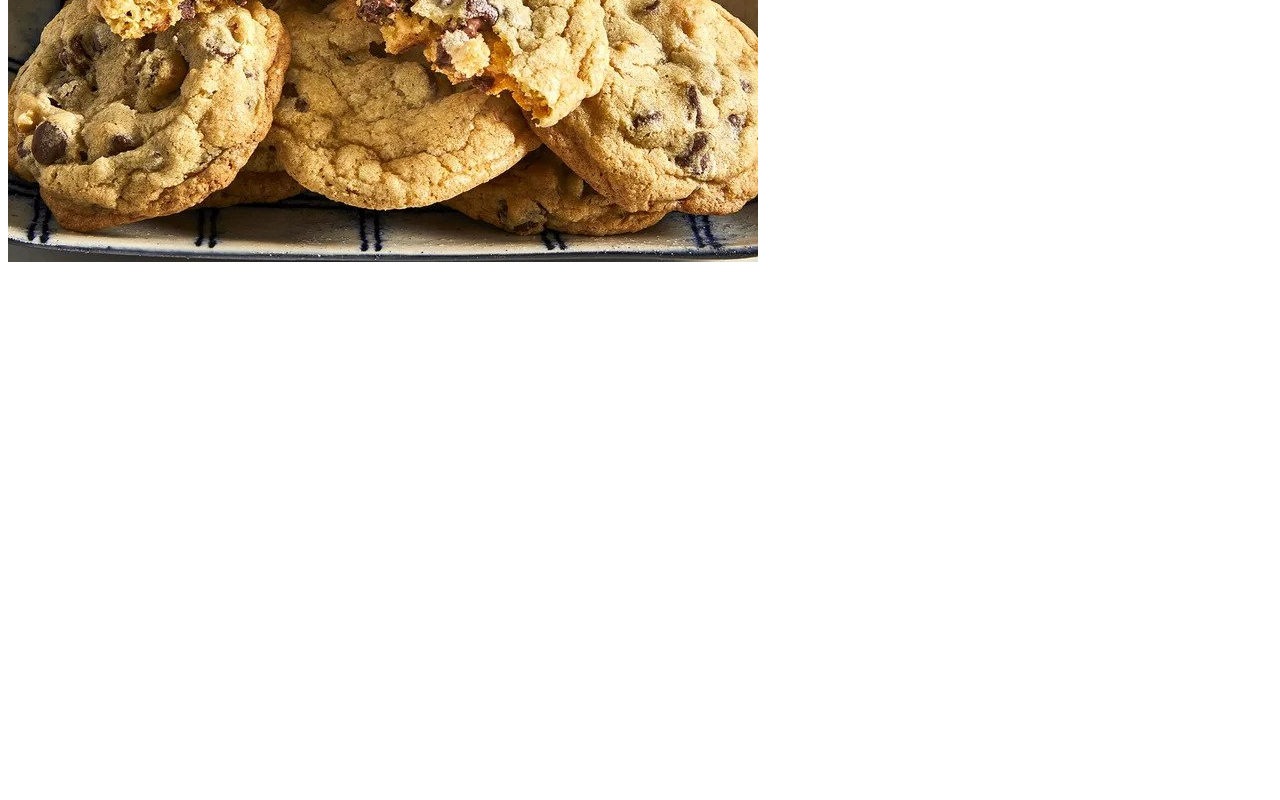
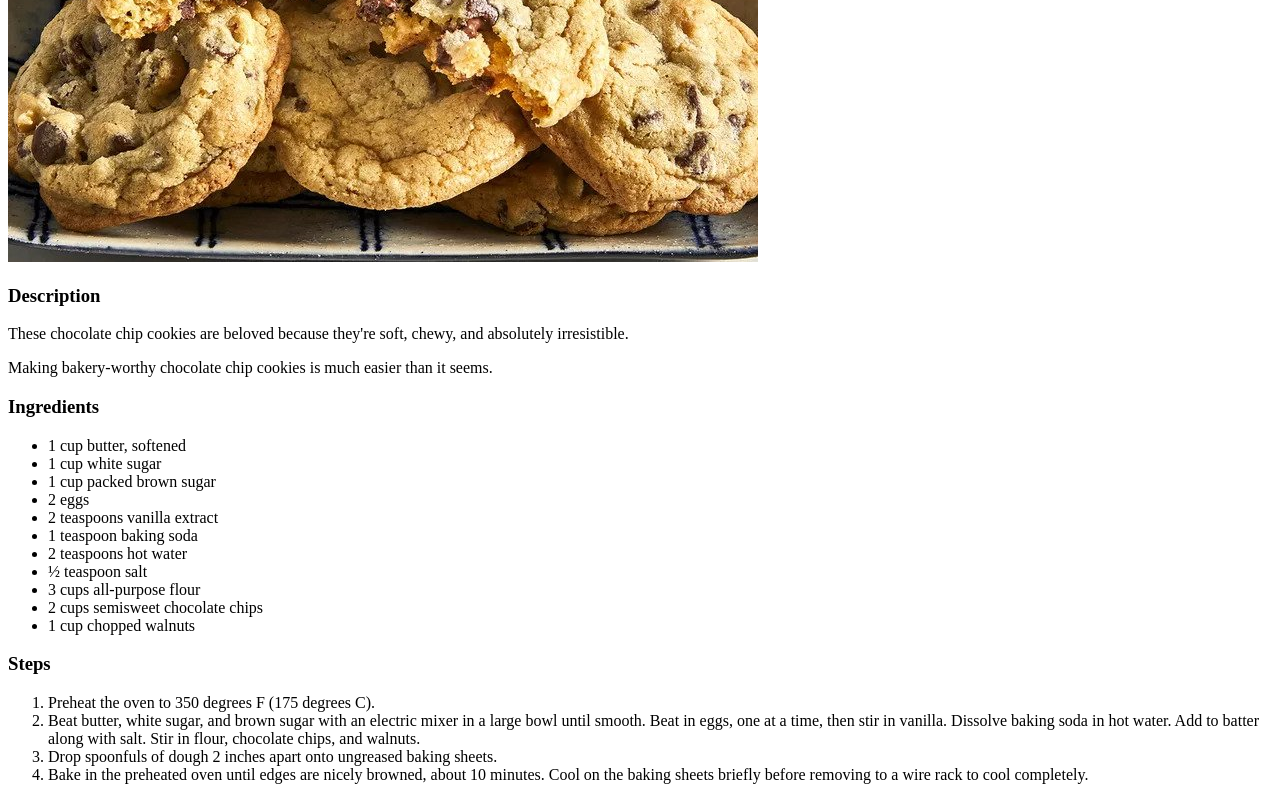
Before and after one commit to Gulcan00/odin-recipes, a plain HTML site: page recipes/chocolate-chip-cookies.html in a window 1280 px wide. Shown: the part 318-1118 px from the top of the page. Before the commit the page ends 800 px from the top, so only its background shows below. Drawn offline with Linux system fonts and the light colour scheme.

Commit message:
Update the chocolate chip cookies page
Add image, description, list of ingredients and the steps for the
chocolate chip cookies recipe

```diff
--- a/recipes/chocolate-chip-cookies.html
+++ b/recipes/chocolate-chip-cookies.html
@@ -7,5 +7,29 @@
 <body>
     <h1>Chocolate Chip Cookies</h1>
     <img src="../images/choc-cookies.jpg" alt="A plate containing chocolate chip cookies">
+    <h3>Description</h3>
+    <p>These chocolate chip cookies are beloved because they're soft, chewy, and absolutely irresistible.</p>
+    <p>Making bakery-worthy chocolate chip cookies is much easier than it seems.</p>
+    <h3>Ingredients</h3>
+    <ul>
+        <li>1 cup butter, softened</li>
+        <li>1 cup white sugar</li>
+        <li>1 cup packed brown sugar</li>
+        <li>2 eggs</li>
+        <li>2 teaspoons vanilla extract</li>
+        <li>1 teaspoon baking soda</li>
+        <li>2 teaspoons hot water</li>
+        <li>½ teaspoon salt</li>
+        <li>3 cups all-purpose flour</li>
+        <li>2 cups semisweet chocolate chips</li>
+        <li>1 cup chopped walnuts</li>
+    </ul>
+    <h3>Steps</h3>
+    <ol>
+        <li>Preheat the oven to 350 degrees F (175 degrees C).</li>
+        <li>Beat butter, white sugar, and brown sugar with an electric mixer in a large bowl until smooth. Beat in eggs, one at a time, then stir in vanilla. Dissolve baking soda in hot water. Add to batter along with salt. Stir in flour, chocolate chips, and walnuts.</li>
+        <li>Drop spoonfuls of dough 2 inches apart onto ungreased baking sheets.</li>
+        <li>Bake in the preheated oven until edges are nicely browned, about 10 minutes. Cool on the baking sheets briefly before removing to a wire rack to cool completely.</li>
+    </ol>
 </body>
 </html>
```
